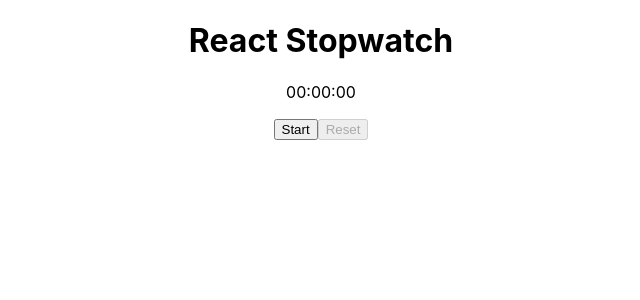
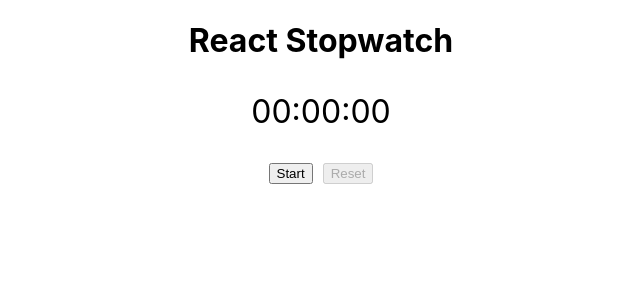
Before and after one commit to iamneo-production/caeadeeecaeefddddbbedcfcdbadffbabbf, a React (Create React App) app in the folder reactapp/: page / in a window 1280 px wide. Shown: the top 300 px of the page, without its empty margins (319-959 px from the left). Built offline with nearby package versions, Linux system fonts and the light colour scheme.

Commit message:
Backup Commit

```diff
--- /dev/null
+++ b/reactapp/src/Components/Stopwatch/Stopwatch.css
@@ -0,0 +1,10 @@
+.button_con{
+    display:flex;
+    justify-content:center;
+    gap:10px;
+
+}
+
+.timefont{
+    font-size:xx-large;
+}
--- a/reactapp/src/Components/Stopwatch/Stopwatch.jsx
+++ b/reactapp/src/Components/Stopwatch/Stopwatch.jsx
@@ -1,4 +1,5 @@
 import React, { useState, useEffect } from "react";
+import './Stopwatch.css';
 
 const Stopwatch = () => {
   // state to track the elapsed time
```
